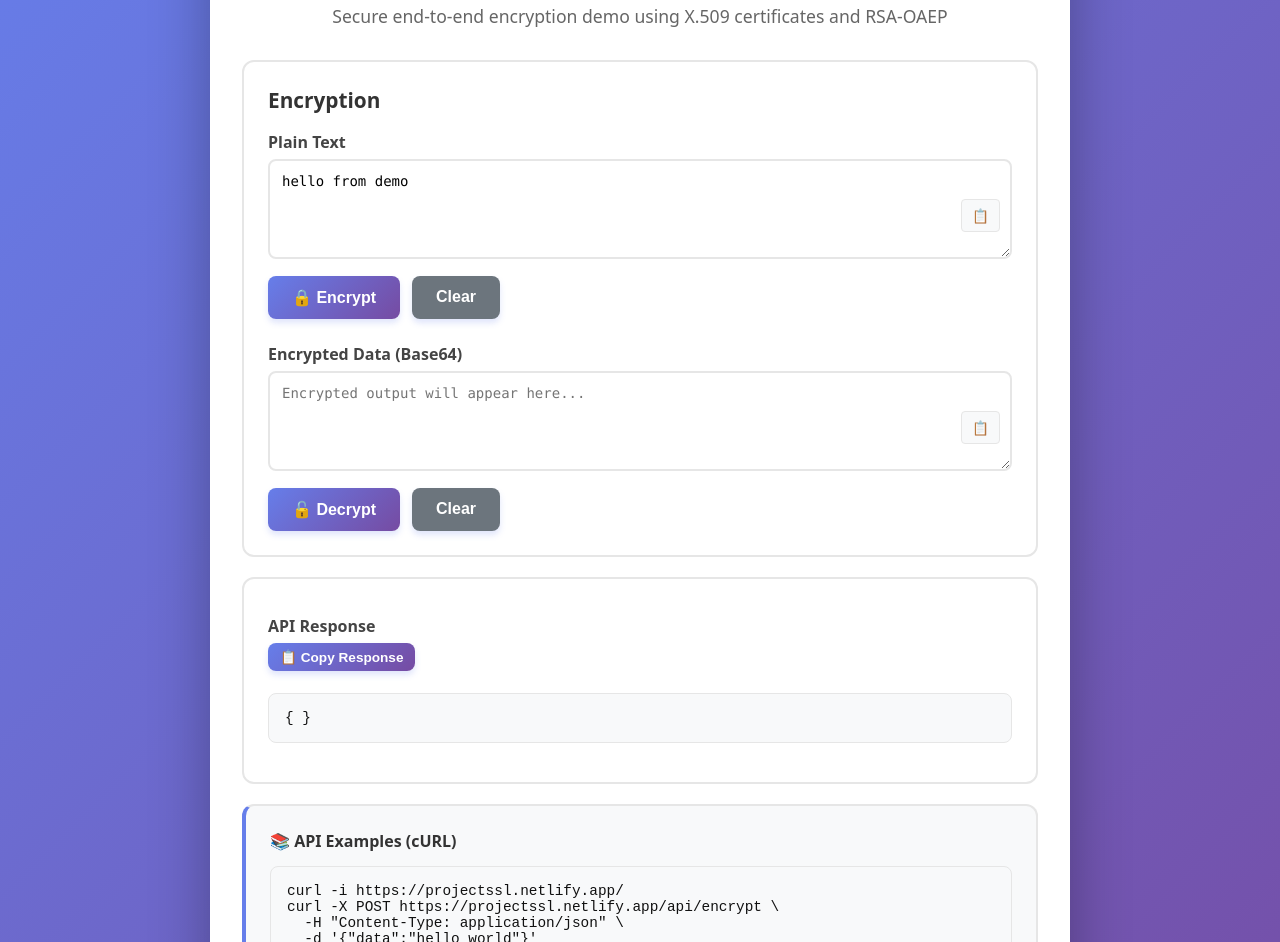
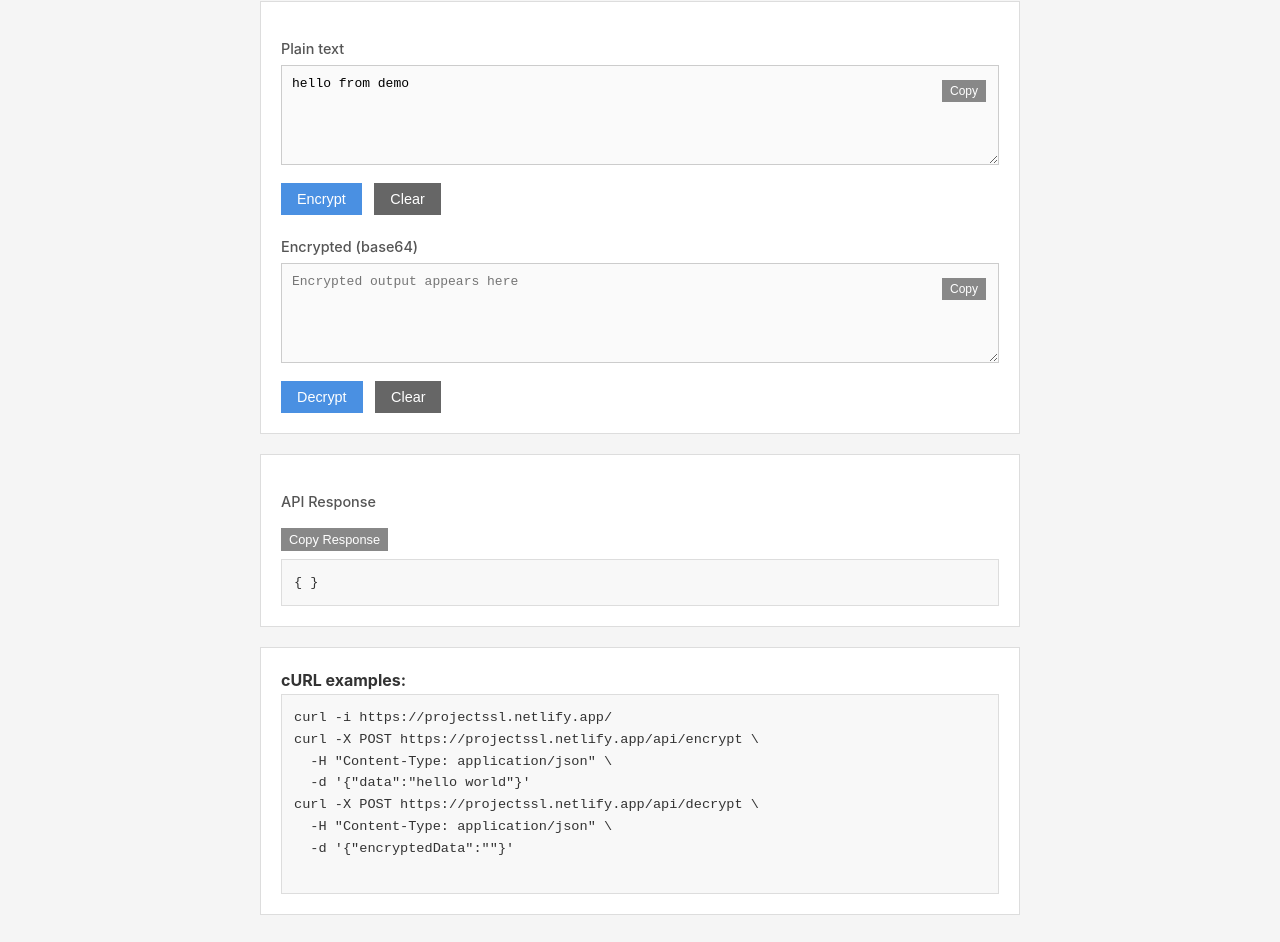
Before and after one commit to YZAHMED/X.509-Encryption-SSL, a website: page public/index.html in a window 1280 px wide. Shown: the part 141-1083 px from the top of the page. Drawn offline with Linux system fonts and the light colour scheme.

```diff
--- a/public/index.html
+++ b/public/index.html
@@ -7,260 +7,196 @@
   <link rel="icon" type="image/svg+xml" href="/favicon.svg" />
   <link rel="icon" type="image/png" href="/favicon.png" />
   <style>
-    * { box-sizing: border-box; }
+    * { box-sizing: border-box; margin: 0; padding: 0; }
     body {
-      font-family: system-ui, -apple-system, Roboto, "Segoe UI", Arial, sans-serif;
-      max-width: 900px;
+      font-family: -apple-system, BlinkMacSystemFont, "Segoe UI", sans-serif;
+      max-width: 800px;
       margin: 0 auto;
       padding: 20px;
-      color: #111;
-      background: linear-gradient(135deg, #667eea 0%, #764ba2 100%);
-      min-height: 100vh;
-    }
-    .container {
-      background: white;
-      border-radius: 16px;
-      padding: 32px;
-      box-shadow: 0 20px 60px rgba(0,0,0,0.3);
-      margin: 20px 0;
+      background: #f5f5f5;
+      color: #333;
+      line-height: 1.6;
     }
     header {
-      text-align: center;
-      margin-bottom: 32px;
+      margin-bottom: 30px;
+      padding-bottom: 15px;
+      border-bottom: 2px solid #ddd;
     }
     header h1 {
-      margin: 0 0 8px;
-      font-size: 2.5rem;
-      background: linear-gradient(135deg, #667eea 0%, #764ba2 100%);
-      -webkit-background-clip: text;
-      -webkit-text-fill-color: transparent;
-      background-clip: text;
+      font-size: 1.8rem;
+      margin-bottom: 5px;
+      color: #222;
     }
     header p {
       color: #666;
-      font-size: 1.1rem;
+      font-size: 0.95rem;
     }
-    .card {
-      border: 2px solid #e6e6e6;
-      padding: 24px;
-      border-radius: 12px;
+    .section {
+      background: white;
+      border: 1px solid #ddd;
+      padding: 20px;
       margin-bottom: 20px;
-      background: #fff;
-      transition: all 0.3s ease;
     }
-    .card:hover {
-      border-color: #667eea;
-      box-shadow: 0 4px 12px rgba(102, 126, 234, 0.1);
-    }
-    .card h2 {
-      margin-top: 0;
+    .section h2 {
+      font-size: 1.2rem;
+      margin-bottom: 15px;
       color: #333;
-      font-size: 1.3rem;
     }
     label {
       display: block;
-      margin: 12px 0 6px;
-      font-weight: 600;
-      color: #444;
+      margin: 15px 0 5px;
+      font-weight: 500;
+      font-size: 0.9rem;
+      color: #555;
     }
     textarea {
       width: 100%;
       min-height: 100px;
-      padding: 12px;
-      font-family: 'Monaco', 'Menlo', 'Ubuntu Mono', monospace;
-      font-size: 14px;
-      border: 2px solid #e6e6e6;
-      border-radius: 8px;
+      padding: 10px;
+      font-family: 'Courier New', monospace;
+      font-size: 13px;
+      border: 1px solid #ccc;
+      background: #fafafa;
       resize: vertical;
-      transition: border-color 0.3s ease;
     }
     textarea:focus {
-      outline: none;
-      border-color: #667eea;
-    }
-    .button-group {
-      display: flex;
-      gap: 12px;
-      margin-top: 12px;
-      flex-wrap: wrap;
+      outline: 1px solid #4a90e2;
+      background: white;
     }
     button {
-      padding: 12px 24px;
-      background: linear-gradient(135deg, #667eea 0%, #764ba2 100%);
+      padding: 8px 16px;
+      background: #4a90e2;
       color: white;
       border: none;
-      border-radius: 8px;
-      font-weight: 600;
       cursor: pointer;
-      transition: all 0.3s ease;
-      font-size: 1rem;
-      box-shadow: 0 4px 6px rgba(102, 126, 234, 0.2);
+      font-size: 0.9rem;
+      margin-right: 8px;
+      margin-top: 10px;
     }
     button:hover {
-      transform: translateY(-2px);
-      box-shadow: 0 6px 12px rgba(102, 126, 234, 0.3);
-    }
-    button:active {
-      transform: translateY(0);
+      background: #357abd;
     }
     button:disabled {
-      opacity: 0.6;
+      background: #aaa;
       cursor: not-allowed;
-      transform: none;
     }
-    .btn-secondary {
-      background: #6c757d;
+    button.secondary {
+      background: #666;
     }
-    .btn-secondary:hover {
-      background: #5a6268;
+    button.secondary:hover {
+      background: #555;
     }
     .status {
-      padding: 12px;
-      border-radius: 8px;
-      margin-top: 12px;
-      font-size: 0.9rem;
+      margin-top: 10px;
+      padding: 8px;
+      font-size: 0.85rem;
       display: none;
+    }
+    .status.show {
+      display: block;
     }
     .status.success {
       background: #d4edda;
       color: #155724;
       border: 1px solid #c3e6cb;
-      display: block;
     }
     .status.error {
       background: #f8d7da;
       color: #721c24;
       border: 1px solid #f5c6cb;
-      display: block;
     }
     .status.info {
       background: #d1ecf1;
       color: #0c5460;
       border: 1px solid #bee5eb;
-      display: block;
     }
     pre {
-      background: #f8f9fa;
-      padding: 16px;
-      border-radius: 8px;
+      background: #f8f8f8;
+      padding: 12px;
+      border: 1px solid #ddd;
       overflow: auto;
-      border: 1px solid #e6e6e6;
-      font-size: 0.9rem;
-      max-height: 300px;
+      font-size: 0.85rem;
+      font-family: 'Courier New', monospace;
+      max-height: 250px;
     }
     .copy-btn {
-      padding: 6px 12px;
-      font-size: 0.85rem;
-      margin-left: auto;
+      font-size: 0.8rem;
+      padding: 4px 8px;
+      background: #888;
     }
-    .input-group {
+    .input-wrapper {
       position: relative;
     }
-    .copy-icon {
+    .copy-btn-inline {
       position: absolute;
-      top: 40px;
-      right: 12px;
-      background: #f8f9fa;
-      border: 1px solid #e6e6e6;
-      border-radius: 4px;
-      padding: 6px 10px;
-      cursor: pointer;
+      top: 5px;
+      right: 5px;
+      padding: 4px 8px;
+      font-size: 0.75rem;
+      background: #888;
+    }
+    footer {
+      margin-top: 30px;
+      padding-top: 15px;
+      border-top: 1px solid #ddd;
+      text-align: center;
       font-size: 0.85rem;
-      transition: all 0.2s ease;
-    }
-    .copy-icon:hover {
-      background: #e9ecef;
+      color: #777;
     }
     .loading {
       display: inline-block;
-      width: 16px;
-      height: 16px;
-      border: 2px solid #ffffff;
+      width: 12px;
+      height: 12px;
+      border: 2px solid #fff;
       border-top-color: transparent;
       border-radius: 50%;
       animation: spin 0.6s linear infinite;
-      margin-right: 8px;
+      margin-right: 6px;
       vertical-align: middle;
     }
     @keyframes spin {
       to { transform: rotate(360deg); }
     }
-    footer {
-      margin-top: 32px;
-      font-size: 0.9rem;
-      color: #666;
-      text-align: center;
-      padding-top: 20px;
-      border-top: 1px solid #e6e6e6;
-    }
-    .example-section {
-      background: #f8f9fa;
-      border-left: 4px solid #667eea;
-    }
-    .example-section strong {
-      display: block;
-      margin-bottom: 12px;
-      color: #333;
-    }
     @media (max-width: 600px) {
       body { padding: 10px; }
-      .container { padding: 20px; }
-      header h1 { font-size: 2rem; }
-      .button-group {
-        flex-direction: column;
-      }
-      button {
-        width: 100%;
-      }
+      .section { padding: 15px; }
     }
   </style>
 </head>
 <body>
-  <div class="container">
   <header>
-      <h1>🔐 ProjectSSL — CryptoEncryption</h1>
-      <p>Secure end-to-end encryption demo using X.509 certificates and RSA-OAEP</p>
+    <h1>ProjectSSL — CryptoEncryption</h1>
+    <p>X.509 certificates + RSA-OAEP encryption demo. API endpoints available at /api/encrypt and /api/decrypt</p>
   </header>
 
-    <section class="card">
-      <h2>Encryption</h2>
-      <label for="plain">Plain Text</label>
-      <div class="input-group">
-        <textarea id="plain" placeholder="Enter text to encrypt...">hello from demo</textarea>
-        <span class="copy-icon" id="copy-plain" title="Copy to clipboard">📋</span>
+  <section class="section">
+    <label for="plain">Plain text</label>
+    <div class="input-wrapper">
+      <textarea id="plain" placeholder="Enter text to encrypt">hello from demo</textarea>
+      <button class="copy-btn-inline" id="copy-plain">Copy</button>
     </div>
     <div class="status" id="status-encrypt"></div>
-      <div class="button-group">
-        <button id="btn-encrypt">
-          <span class="btn-text">🔒 Encrypt</span>
-        </button>
-        <button class="btn-secondary" id="btn-clear-encrypt">Clear</button>
-      </div>
+    <button id="btn-encrypt">Encrypt</button>
+    <button class="secondary" id="btn-clear-encrypt">Clear</button>
 
-      <label for="encrypted" style="margin-top: 24px;">Encrypted Data (Base64)</label>
-      <div class="input-group">
-        <textarea id="encrypted" placeholder="Encrypted output will appear here..." readonly></textarea>
-        <span class="copy-icon" id="copy-encrypted" title="Copy to clipboard">📋</span>
+    <label for="encrypted" style="margin-top: 20px;">Encrypted (base64)</label>
+    <div class="input-wrapper">
+      <textarea id="encrypted" placeholder="Encrypted output appears here" readonly></textarea>
+      <button class="copy-btn-inline" id="copy-encrypted">Copy</button>
     </div>
     <div class="status" id="status-decrypt"></div>
-      <div class="button-group">
-        <button id="btn-decrypt">
-          <span class="btn-text">🔓 Decrypt</span>
-        </button>
-        <button class="btn-secondary" id="btn-clear-decrypt">Clear</button>
-      </div>
+    <button id="btn-decrypt">Decrypt</button>
+    <button class="secondary" id="btn-clear-decrypt">Clear</button>
   </section>
 
-    <section class="card">
+  <section class="section">
     <label>API Response</label>
-      <div style="position: relative;">
-        <button class="copy-btn" id="copy-response" style="margin-bottom: 8px;">📋 Copy Response</button>
+    <button class="copy-btn" id="copy-response" style="margin-bottom: 8px;">Copy Response</button>
     <pre id="result">{ }</pre>
-      </div>
   </section>
 
-    <section class="card example-section">
-      <strong>📚 API Examples (cURL)</strong>
+  <section class="section">
+    <strong>cURL examples:</strong>
     <pre>
 curl -i https://projectssl.netlify.app/
 curl -X POST https://projectssl.netlify.app/api/encrypt \
@@ -273,19 +209,13 @@
   </section>
 
   <footer>
-      <p>Built with ❤️ by YZAHMED</p>
-      <p style="font-size: 0.85rem; color: #999; margin-top: 8px;">
-        Using X.509 certificates and RSA-OAEP encryption
-      </p>
+    <p>Built by Yaqoob Ahmed</p>
   </footer>
-  </div>
 
   <script>
-    // Console message
-    console.log('%c🔐 ProjectSSL — CryptoEncryption', 'font-size: 20px; font-weight: bold; color: #667eea;');
-    console.log('%cDeveloped by Yaqoob Ahmed', 'font-size: 14px; color: #764ba2; font-style: italic;');
-    console.log('%cUsing X.509 certificates and RSA-OAEP encryption', 'font-size: 12px; color: #666;');
-    console.log('Visit: https://projectssl.netlify.app/');
+    console.log('%cProjectSSL — CryptoEncryption', 'font-size: 16px; font-weight: bold; color: #4a90e2;');
+    console.log('%cDeveloped by Yaqoob Ahmed', 'font-size: 12px; color: #666;');
+    console.log('X.509 certificates + RSA-OAEP encryption');
 
     const elPlain = document.getElementById('plain');
     const elEnc = document.getElementById('encrypted');
@@ -294,12 +224,10 @@
     const statusDecrypt = document.getElementById('status-decrypt');
     const btnEncrypt = document.getElementById('btn-encrypt');
     const btnDecrypt = document.getElementById('btn-decrypt');
-    const btnTextEncrypt = btnEncrypt.querySelector('.btn-text');
-    const btnTextDecrypt = btnDecrypt.querySelector('.btn-text');
 
     const showStatus = (element, message, type = 'info') => {
       element.textContent = message;
-      element.className = `status ${type}`;
+      element.className = `status show ${type}`;
       if (type === 'success') {
         setTimeout(() => {
           element.className = 'status';
@@ -315,10 +243,10 @@
       try {
         await navigator.clipboard.writeText(text);
         const original = element.textContent;
-        element.textContent = '✓ Copied!';
+        element.textContent = 'Copied!';
         setTimeout(() => {
           element.textContent = original;
-        }, 2000);
+        }, 1500);
       } catch (err) {
         console.error('Failed to copy:', err);
       }
@@ -338,15 +266,14 @@
       }
     };
 
-    // Encrypt button
     btnEncrypt.addEventListener('click', async () => {
       if (!elPlain.value.trim()) {
-        showStatus(statusEncrypt, 'Please enter some text to encrypt', 'error');
+        showStatus(statusEncrypt, 'Please enter some text', 'error');
         return;
       }
 
       btnEncrypt.disabled = true;
-      btnTextEncrypt.innerHTML = '<span class="loading"></span>Encrypting...';
+      btnEncrypt.textContent = 'Encrypting...';
       showStatus(statusEncrypt, 'Encrypting...', 'info');
       show('Encrypting...');
 
@@ -354,30 +281,29 @@
         const r = await postJson('/api/encrypt', { data: elPlain.value });
         if (r.body && r.body.encryptedData) {
           elEnc.value = r.body.encryptedData;
-          showStatus(statusEncrypt, '✓ Encrypted successfully!', 'success');
+          showStatus(statusEncrypt, 'Encrypted successfully', 'success');
           show(r);
         } else {
-          showStatus(statusEncrypt, `✗ Error: ${r.body?.error || 'Unknown error'}`, 'error');
+          showStatus(statusEncrypt, `Error: ${r.body?.error || 'Unknown error'}`, 'error');
           show(r);
         }
       } catch (err) {
-        showStatus(statusEncrypt, `✗ Network error: ${err.message}`, 'error');
+        showStatus(statusEncrypt, `Network error: ${err.message}`, 'error');
         show({ error: err.message });
       } finally {
         btnEncrypt.disabled = false;
-        btnTextEncrypt.textContent = '🔒 Encrypt';
+        btnEncrypt.textContent = 'Encrypt';
       }
     });
 
-    // Decrypt button
     btnDecrypt.addEventListener('click', async () => {
       if (!elEnc.value.trim()) {
-        showStatus(statusDecrypt, 'Please enter encrypted data to decrypt', 'error');
+        showStatus(statusDecrypt, 'Please enter encrypted data', 'error');
         return;
       }
 
       btnDecrypt.disabled = true;
-      btnTextDecrypt.innerHTML = '<span class="loading"></span>Decrypting...';
+      btnDecrypt.textContent = 'Decrypting...';
       showStatus(statusDecrypt, 'Decrypting...', 'info');
       show('Decrypting...');
 
@@ -385,22 +311,21 @@
         const r = await postJson('/api/decrypt', { encryptedData: elEnc.value });
         if (r.body && r.body.decryptedData) {
           elPlain.value = r.body.decryptedData;
-          showStatus(statusDecrypt, '✓ Decrypted successfully!', 'success');
+          showStatus(statusDecrypt, 'Decrypted successfully', 'success');
           show(r);
         } else {
-          showStatus(statusDecrypt, `✗ Error: ${r.body?.error || 'Unknown error'}`, 'error');
+          showStatus(statusDecrypt, `Error: ${r.body?.error || 'Unknown error'}`, 'error');
           show(r);
         }
       } catch (err) {
-        showStatus(statusDecrypt, `✗ Network error: ${err.message}`, 'error');
+        showStatus(statusDecrypt, `Network error: ${err.message}`, 'error');
         show({ error: err.message });
       } finally {
         btnDecrypt.disabled = false;
-        btnTextDecrypt.textContent = '🔓 Decrypt';
+        btnDecrypt.textContent = 'Decrypt';
       }
     });
 
-    // Copy buttons
     document.getElementById('copy-plain').addEventListener('click', () => {
       copyToClipboard(elPlain.value, document.getElementById('copy-plain'));
     });
@@ -413,7 +338,6 @@
       copyToClipboard(elRes.textContent, document.getElementById('copy-response'));
     });
 
-    // Clear buttons
     document.getElementById('btn-clear-encrypt').addEventListener('click', () => {
       elPlain.value = '';
       statusEncrypt.className = 'status';
```
Lines whose indentation alone changed are shown as unchanged.
